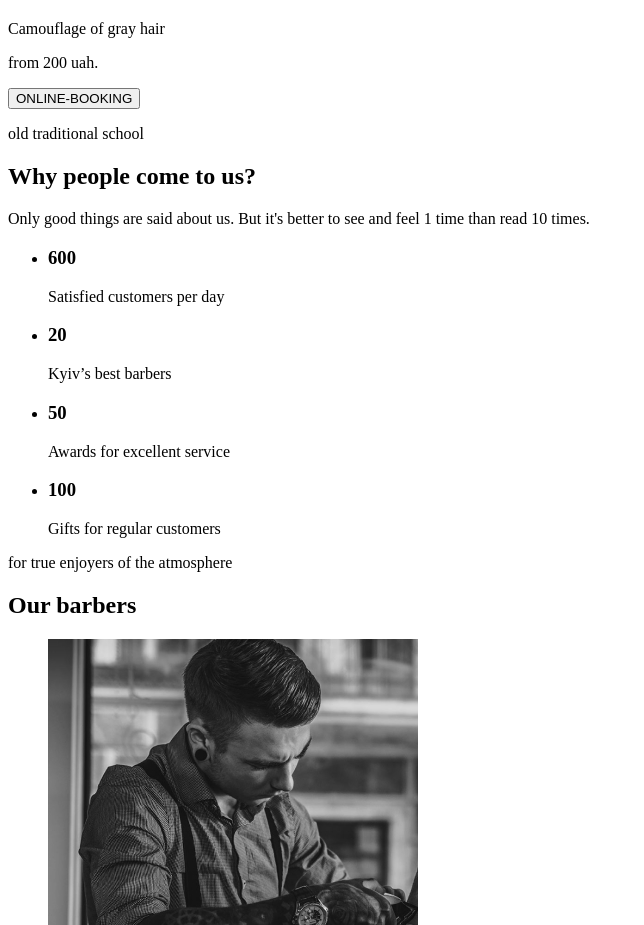
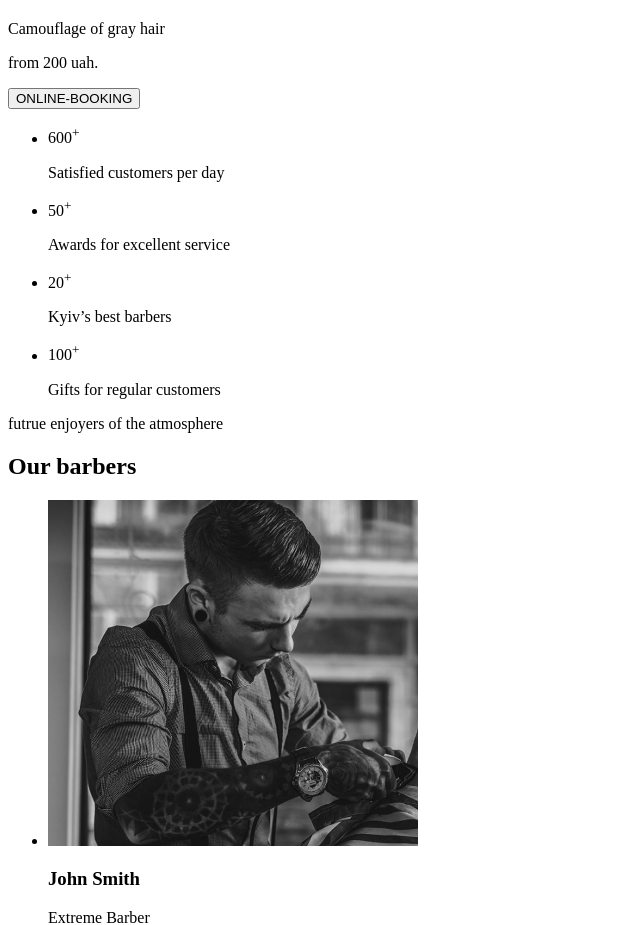
Before and after one commit to FillBelan/Barbershop, a plain HTML site: page index.html in a window 1280 px wide. Shown: the part 2162-3087 px from the top of the page, without its empty margins (0-644 px from the left). Drawn offline with Linux system fonts and the light colour scheme.

Commit message:
исправление сектора со спан

```diff
--- a/index.html
+++ b/index.html
@@ -82,30 +82,27 @@
         </ul>
             <button type="button">ONLINE-BOOKING</button>
         </section>
-        <section>
-            <P> old traditional school</P>
-            <h2>Why people come to us?</h2>
-            <p>Only good things are said about us. But it's better to see and feel 1 time than read 10 times.</p>
-            <ul>
-                <li><h3>600</h3>
-                <p>
-                Satisfied customers per day</p>
-                </li>
-                <li><h3>20</h3>
-                <p>
-                    Kyiv’s best barbers</p></li>
-                <li><h3>50</h3>
-                <p>
-                    Awards for excellent service</p></li>
-                <li><h3>100</h3>
-                <p>
-                    Gifts for regular customers</p></li>
-
-            </ul>
-
+        <section><ul>
+            <li>
+                <span>600</span><sup>+</sup>
+                <p>Satisfied customers per day</p>
+            </li>
+            <li>
+                <span>50</span><sup>+</sup>
+                <p>Awards for excellent service</p>
+            </li>
+            <li>
+                <span>20</span><sup>+</sup>
+                <p>Kyiv’s best barbers</p>
+            </li>
+            <li>
+                <span>100</span><sup>+</sup>
+                <p>Gifts for regular customers</p>
+            </li>
+        </ul>
         </section>
         <section>
-            <p>for true enjoyers of the atmosphere</p>
+            <p>futrue enjoyers of the atmosphere</p>
             <h2>Our barbers</h2>
             <ul>
                 <li><img src="./images/img1.jpg" alt="">
```
